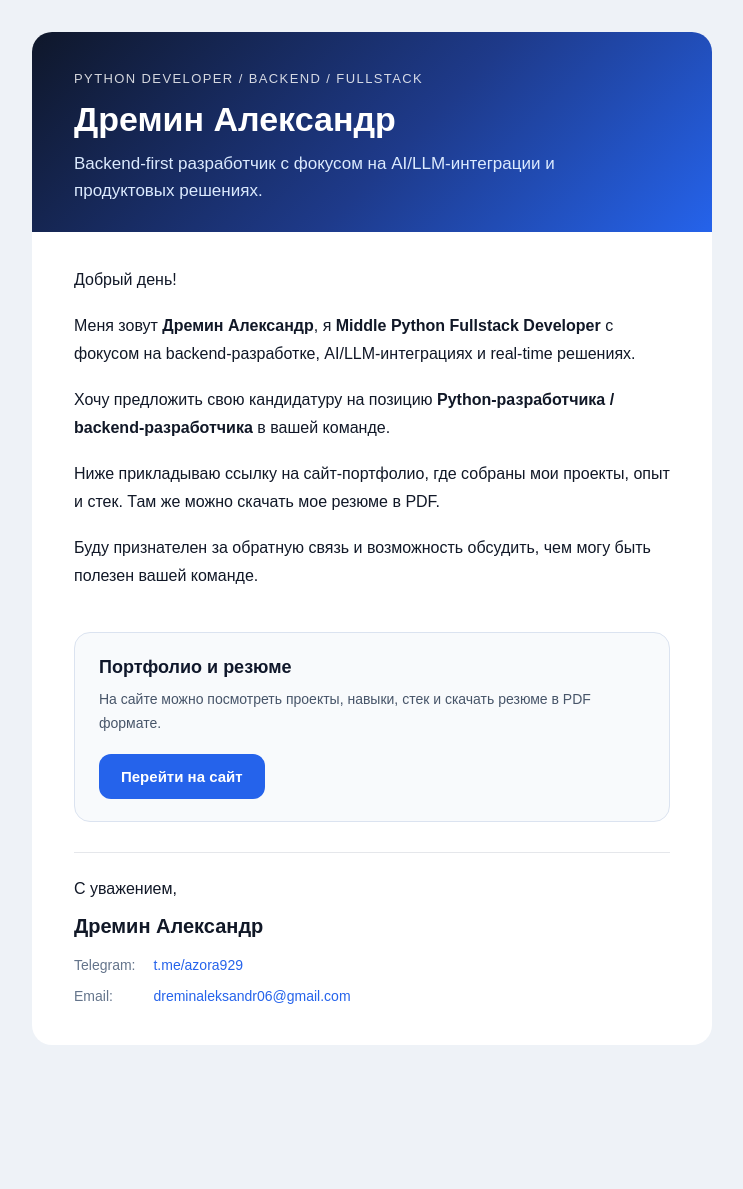
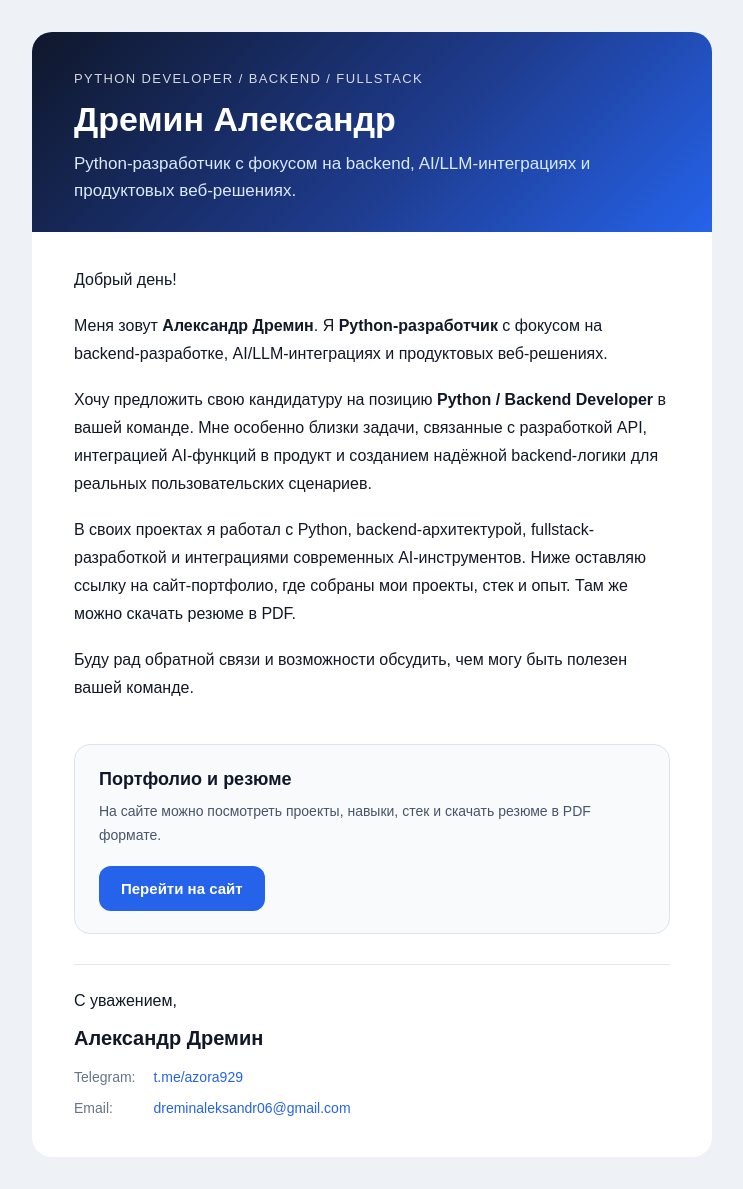
Before and after one commit to azora929/myResume, a Python web app: template assets/templates/mail.html in a window 1280 px wide. Shown: the whole page, without its empty margins (268-1011 px from the left). Before the commit the page ends 1045 px from the top, so only its background shows below. Run offline with Jinja, Linux system fonts and the light colour scheme; the template is opened without the code that fills it, so the values that code supplies are empty.

Commit message:
Изменение структуры сопроводительного письма

```diff
--- a/assets/templates/mail.html
+++ b/assets/templates/mail.html
@@ -28,7 +28,8 @@
                                         Дремин Александр
                                     </div>
                                     <div style="font-size:17px; line-height:1.6; color:#dbeafe; max-width:520px;">
-                                        Backend-first разработчик с фокусом на AI/LLM-интеграции и продуктовых решениях.
+                                        Python-разработчик с фокусом на backend, AI/LLM-интеграциях и продуктовых
+                                        веб-решениях.
                                     </div>
                                 </td>
                             </tr>
@@ -41,22 +42,29 @@
                                     <p style="margin:0 0 18px 0;">Добрый день!</p>
 
                                     <p style="margin:0 0 18px 0;">
-                                        Меня зовут <strong>Дремин Александр</strong>, я <strong>Middle Python Fullstack Developer</strong>
-                                        с фокусом на backend-разработке, AI/LLM-интеграциях и real-time решениях.
+                                        Меня зовут <strong>Александр Дремин</strong>. Я
+                                        <strong>Python-разработчик</strong>
+                                        с фокусом на backend-разработке, AI/LLM-интеграциях и продуктовых веб-решениях.
                                     </p>
 
                                     <p style="margin:0 0 18px 0;">
-                                        Хочу предложить свою кандидатуру на позицию <strong>Python-разработчика / backend-разработчика</strong>
-                                        в вашей команде.
+                                        Хочу предложить свою кандидатуру на позицию <strong>Python / Backend
+                                        Developer</strong>
+                                        в вашей команде. Мне особенно близки задачи, связанные с разработкой API,
+                                        интеграцией AI-функций в продукт и созданием надёжной backend-логики
+                                        для реальных пользовательских сценариев.
                                     </p>
 
                                     <p style="margin:0 0 18px 0;">
-                                        Ниже прикладываю ссылку на сайт-портфолио, где собраны мои проекты, опыт и стек.
-                                        Там же можно скачать мое резюме в PDF.
+                                        В своих проектах я работал с Python, backend-архитектурой, fullstack-разработкой
+                                        и интеграциями современных AI-инструментов. Ниже оставляю ссылку на
+                                        сайт-портфолио,
+                                        где собраны мои проекты, стек и опыт. Там же можно скачать резюме в PDF.
                                     </p>
 
                                     <p style="margin:0 0 18px 0;">
-                                        Буду признателен за обратную связь и возможность обсудить, чем могу быть полезен вашей команде.
+                                        Буду рад обратной связи и возможности обсудить, чем могу быть полезен вашей
+                                        команде.
                                     </p>
                                 </td>
                             </tr>
@@ -72,7 +80,8 @@
                                                     Портфолио и резюме
                                                 </div>
                                                 <div style="font-size:14px; line-height:1.7; color:#475569; margin-bottom:18px;">
-                                                    На сайте можно посмотреть проекты, навыки, стек и скачать резюме в PDF формате.
+                                                    На сайте можно посмотреть проекты, навыки, стек и скачать резюме в
+                                                    PDF формате.
                                                 </div>
 
                                                 <table role="presentation" border="0" cellspacing="0" cellpadding="0">
@@ -107,7 +116,7 @@
                                 <td style="padding:22px 42px 38px 42px; font-family:Arial, Helvetica, sans-serif; color:#111827;">
                                     <div style="font-size:16px; line-height:1.7; margin-bottom:10px;">С уважением,</div>
                                     <div style="font-size:20px; line-height:1.4; font-weight:700; margin-bottom:14px;">
-                                        Дремин Александр
+                                        Александр Дремин
                                     </div>
 
                                     <table role="presentation" border="0" cellspacing="0" cellpadding="0">
@@ -132,13 +141,10 @@
                                     </table>
                                 </td>
                             </tr>
-
                         </table>
-
                     </td>
                 </tr>
             </table>
-
         </td>
     </tr>
 </table>
```
